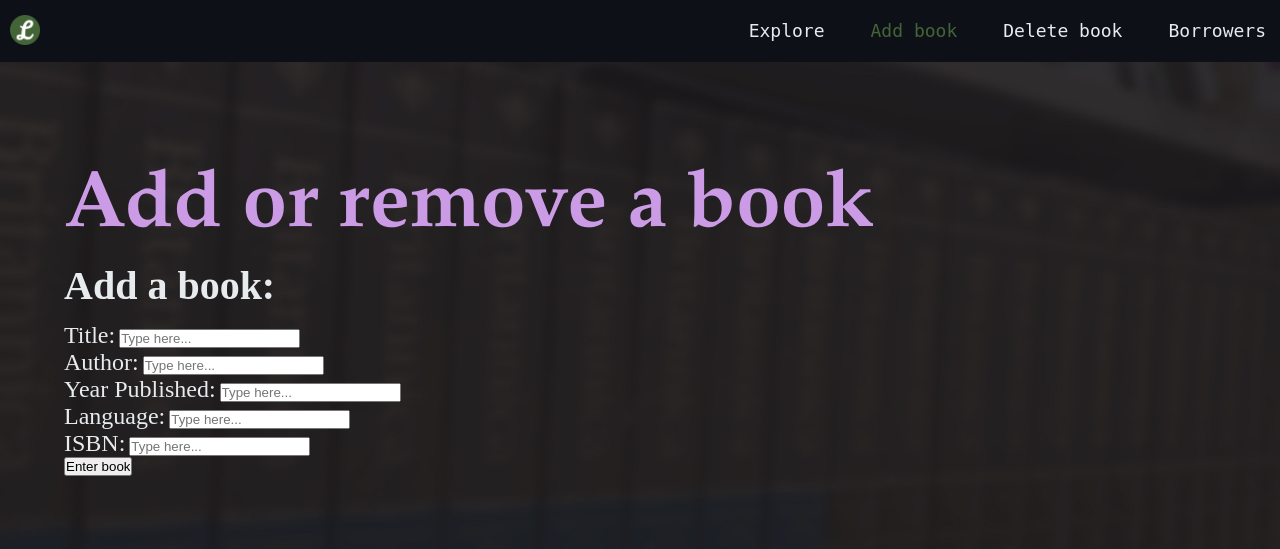
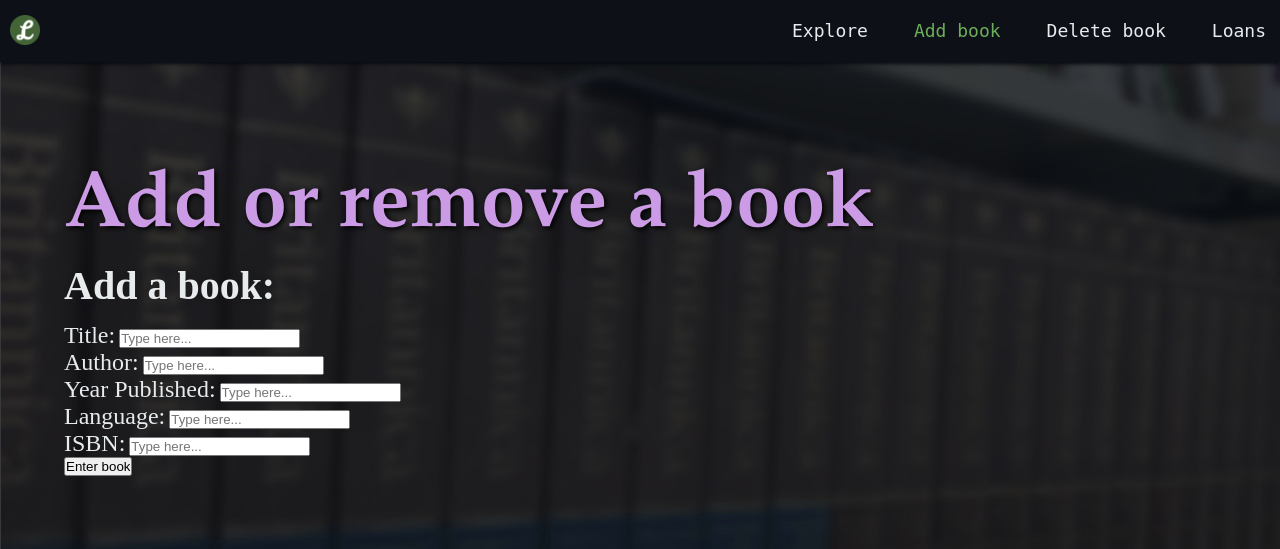
Before and after one commit to otyliaz/1.3-1.4-Assessment, a Flask app: page /add in a window 1280 px wide; the page is wider, and only the part inside the window is pictured. Shown: the top 549 px of that part. Run offline with Flask 2, Linux system fonts and the light colour scheme.

Commit message:
added borrow

```diff
--- a/app.py
+++ b/app.py
@@ -84,5 +84,9 @@ def delete():
 
     return render_template('delete.html')
 
+@app.route('/loans')
+def loans():
+    return render_template('loans.html')
+
 if __name__ == '__main__':
     app.run(host='0.0.0.0', port=80, debug=True)
--- a/static/css/style.css
+++ b/static/css/style.css
@@ -33,17 +33,15 @@ body {
 /*LOGO*/
 
 header {
-    position: fixed;
     width: 100%;
     z-index: 2;
+    position: fixed;
 }
 
-#logo {
-    margin-left: 10px;
-    width: 30px;
-    height: 30px;
+nav {
+    box-shadow: 0 2px 4px 0 #050a10;
+    position: sticky;
 }
-/*maybe transform logo on hover*/
 
 .navbar {
     font-family: monospace;
@@ -75,6 +73,10 @@ li {
 
 .menu li a {
     text-decoration: none;
+}
+
+.menu li a.active_page {
+    color: #6bad58;
 }
 
 /*RESPONSIVE NAVBAR*/
@@ -114,9 +116,12 @@ input[type=checkbox] {
         color: #D52941;
     }
 
-    .menu li a.active_page {
-        color: #436436;
+    #logo {
+        margin-left: 10px;
+        width: 30px;
+        height: 30px;
     }
+    /*maybe transform logo on hover*/
 }
 
 /*SMALL SCREENS*/
@@ -155,7 +160,16 @@ input[type=checkbox] {
     }
     .hamburger {
         display: block;
+        padding: 10px;
     }
+
+    #logo {
+        display: block;
+        margin-left: 10px;
+        width: 25px;
+        height: 25px;
+    }
+    /*maybe transform logo on hover*/
 }
 
 /*search bar on home.html*/
@@ -190,6 +204,7 @@ h1 {
     color: #cc9be6;
     margin: 0px;
     font-size: 10vh;
+    text-shadow: 2px 2px 5px black;
 }
 
 h2 {
@@ -197,6 +212,7 @@ h2 {
     color: #E7EBEE;
     margin-top: 0.5%;
     margin-bottom: 1%;
+    text-shadow: 1px 1px 5px #1b1b1bd8;
 }
 
 #booktitle {
--- a/templates/add.html
+++ b/templates/add.html
@@ -6,7 +6,7 @@
     <li><a href="/explore">Explore</a></li>
     <li><a href="/add" class="active_page">Add book</a></li>
     <li><a href="/delete">Delete book</a></li>
-    <li><a href="/borrowers">Borrowers</a></li>
+    <li><a href="/loans">Loans</a></li>
 </div>
 {% endblock%}
 
@@ -17,15 +17,15 @@
     <div id="form_addbook">
         <form action="" method="post">
             <label for="title">Title:</label>
-            <input type="text" name="title" id="title" placeholder="Type here..."> <br>
+            <input type="text" name="title" id="title" placeholder="Type here..." required> <br>
             <label for="author">Author:</label>
-            <input type="text" name="author" id="author" placeholder="Type here..."> <br>
+            <input type="text" name="author" id="author" placeholder="Type here..." required> <br>
             <label for="year">Year Published:</label>
             <input type="text" name="year" id="year" placeholder="Type here..."> <br>
             <label for="language">Language:</label>
             <input type="text" name="language" id="language" placeholder="Type here..."> <br>
             <label for="isbn">ISBN:</label>
-            <input type="text" name="isbn" id="isbn" placeholder="Type here..."> <br>
+            <input type="text" name="isbn" id="isbn" placeholder="Type here..." minlength="10" maxlength="13"> <br>
             <input type="submit" value="Enter book">
         </form>
     </div>
--- a/templates/explore.html
+++ b/templates/explore.html
@@ -6,7 +6,7 @@
     <li><a href="/explore" class="active_page">Explore</a></li>
     <li><a href="/add">Add book</a></li>
     <li><a href="/delete">Delete book</a></li>
-    <li><a href="/borrowers">Borrowers</a></li>
+    <li><a href="/loans">Loans</a></li>
 </div>
 {% endblock%}
 
--- a/templates/home.html
+++ b/templates/home.html
@@ -11,7 +11,7 @@
             <nav class="navbar">
                 <!-- LOGO -->
                 <div class="logo">
-                    <a class="logo" href="/"><img id="logo" src="../static/images/logo.png" alt="logo"></a>
+                    <a class="logo" href="/"><img id="logo" src="../static/images/logo.png" alt="my website logo"></a>
                 </div>
                 <ul class="nav_links">
                     <!-- CHECKBOX THING -->
@@ -23,7 +23,7 @@
                         <li><a href="/explore">Explore</a></li>
                         <li><a href="/add">Add book</a></li>
                         <li><a href="/delete">Delete book</a></li>
-                        <li><a href="#">Loans</a></li>
+                        <li><a href="/loans">Loans</a></li>
                     </div>
                     {% endblock%}
                 </ul>
@@ -32,9 +32,9 @@
         {% block content %}
         <div class="content">
             <h1>My Library</h1>
-            <h2>Enter a key word to search for a book!</h2>
             <div class="form">
                 <form action="" method="post">
+                    <label for="search"><h2>Enter a key word to search for a book!</h2></label>
                     <input type="text" name="search" id="search" placeholder="Type here..." required>
                     <input type="submit" value="Search!">
                 </form>
```
Also changed, not shown: templates/borrow.html (+0 -9 lines), templates/loans.html (added, +18 -0 lines), static/images/background.jpg, 4 other files.
